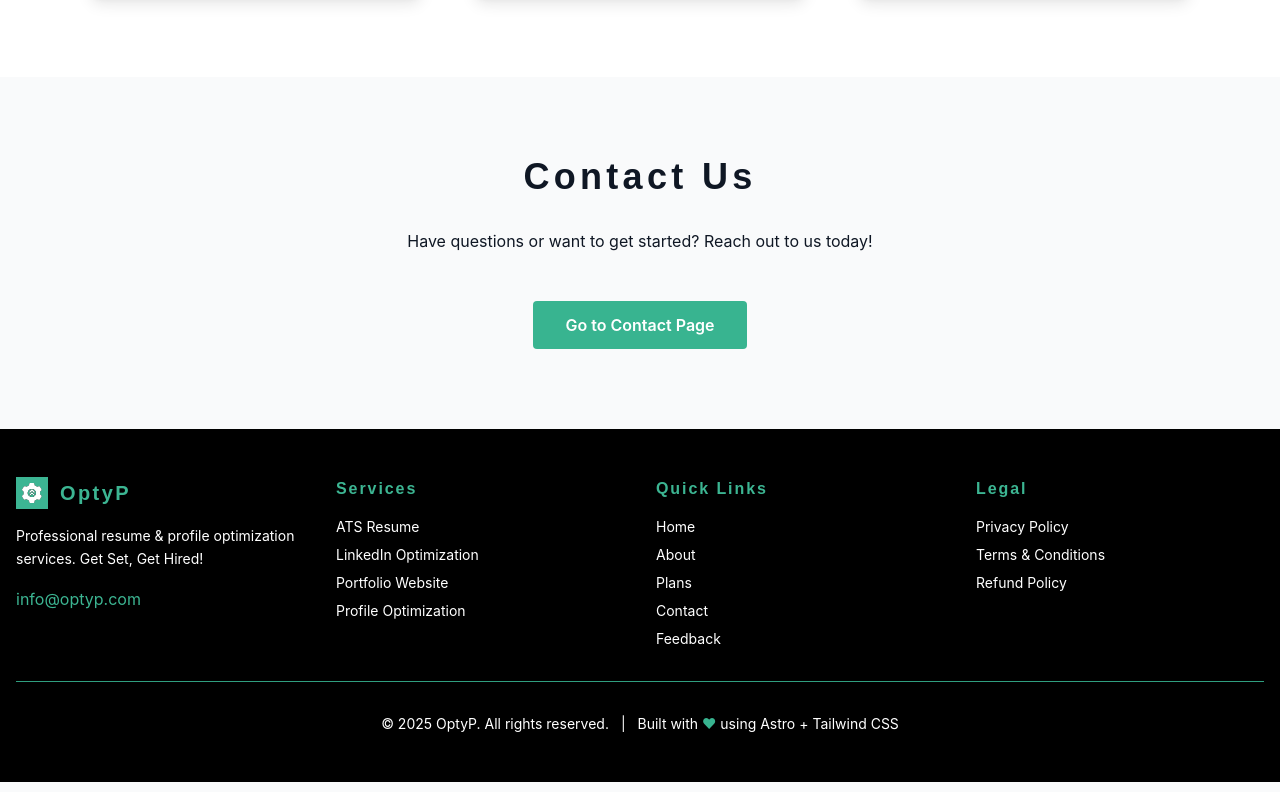
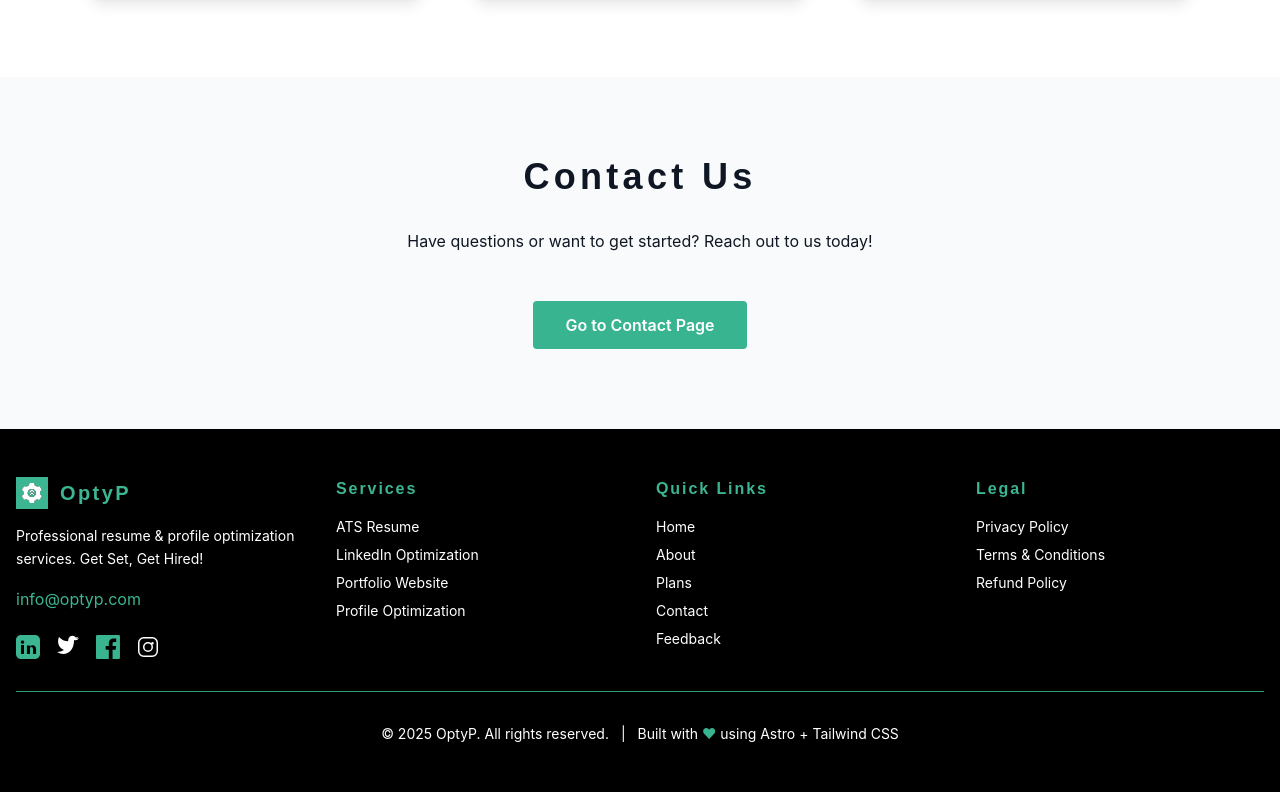
Before and after one commit to optyp-com/optyp.github.io, an Astro site: page / in a window 1280 px wide. Shown: the part 2831-3623 px from the top of the page. Built offline with nearby package versions, Linux system fonts and the light colour scheme; Astro itself is replaced by a stand-in of ours.

Commit message:
index file changed

```diff
--- a/src/components/Footer.astro
+++ b/src/components/Footer.astro
@@ -21,21 +21,25 @@
         </div>
         <!-- Social Media Icons -->
         <div class="flex space-x-4 mt-6">
-          <!-- LinkedIn -->
           <a href="https://www.linkedin.com/in/your-profile" target="_blank" rel="noopener" aria-label="LinkedIn" class="text-primary-500 hover:text-primary-400 transition-colors duration-200">
-            <!-- LinkedIn SVG Here -->
+            <svg width="24" height="24" fill="currentColor" viewBox="0 0 24 24" aria-hidden="true" >
+              <path d="M19 0h-14c-2.76 0-5 2.24-5 5v14c0 2.76 2.24 5 5 5h14c2.76 0 5-2.24 5-5V5c0-2.76-2.24-5-5-5zm-11 19H5v-9h3v9zm-1.5-10.29c-1 0-1.71-.7-1.71-1.58 0-.9.71-1.57 1.74-1.57 1.03 0 1.71.67 1.73 1.57 0 .88-.7 1.58-1.76 1.58zm13.5 10.29h-3v-4.93c0-1.18-.42-1.99-1.47-1.99-.8 0-1.28.55-1.5 1.09-.08.19-.1.45-.1.71V19h-3s.04-7.64 0-8.44h3v1.2c.4-.61 1.11-1.47 2.7-1.47 1.97 0 3.44 1.29 3.44 4.05V19z"/>
+            </svg>
           </a>
-          <!-- Twitter -->
           <a href="https://twitter.com/yourprofile" target="_blank" rel="noopener" aria-label="Twitter" class="text-primary-400 hover:text-primary-300 transition-colors duration-200">
-            <!-- Twitter SVG Here -->
+            <svg width="24" height="24" fill="currentColor" viewBox="0 0 24 24" aria-hidden="true">
+              <path d="M23 3a10.9 10.9 0 0 1-3.14.86A4.48 4.48 0 0 0 22.4 1.65a8.12 8.12 0 0 1-2.54.97A4.52 4.52 0 0 0 16.74.71a4.5 4.5 0 0 0-4.56 4.58c0 .36.05.71.12 1.04A12.9 12.9 0 0 1 3 2s-4 9 5 13a13.04 13.04 0 0 1-7 2c8 5 17 0 17-11.5 0-.18-.01-.36-.02-.55A4.26 4.26 0 0 0 23 3z"/>
+            </svg>
           </a>
-          <!-- Facebook -->
           <a href="https://facebook.com/yourprofile" target="_blank" rel="noopener" aria-label="Facebook" class="text-primary-600 hover:text-primary-500 transition-colors duration-200">
-            <!-- Facebook SVG Here -->
+            <svg width="24" height="24" fill="currentColor" viewBox="0 0 24 24" aria-hidden="true">
+              <path d="M22.68 0H1.32C.59 0 0 .59 0 1.32v21.36C0 23.41.59 24 1.32 24h11.5V14.67H9.69v-3.62h3.13V8.41c0-3.1 1.89-4.79 4.65-4.79 1.32 0 2.46.1 2.79.14v3.24h-1.92c-1.5 0-1.79.72-1.79 1.77v2.31h3.57l-.47 3.62h-3.1V24h6.08c.73 0 1.32-.59 1.32-1.32V1.32c0-.73-.59-1.32-1.32-1.32"/>
+            </svg>
           </a>
-          <!-- Instagram -->
           <a href="https://instagram.com/yourprofile" target="_blank" rel="noopener" aria-label="Instagram" class="text-primary-300 hover:text-primary-200 transition-colors duration-200">
-            <!-- Instagram SVG Here -->
+            <svg width="24" height="24" fill="currentColor" viewBox="0 0 24 24" aria-hidden="true">
+              <path d="M7.75 2h8.5A5.75 5.75 0 0122 7.75v8.5A5.75 5.75 0 0116.25 22h-8.5A5.75 5.75 0 012 16.25v-8.5A5.75 5.75 0 017.75 2zm0 1.5A4.25 4.25 0 003.5 7.75v8.5A4.25 4.25 0 007.75 20.5h8.5a4.25 4.25 0 004.25-4.25v-8.5A4.25 4.25 0 0016.25 3.5h-8.5zM12 7a5 5 0 11.001 10.001A5 5 0 0112 7zm0 1.5a3.5 3.5 0 100 7 3.5 3.5 0 000-7zm5.75-.25a1.25 1.25 0 11-2.5 0 1.25 1.25 0 012.5 0z"/>
+            </svg>
           </a>
         </div>
       </div>
```
